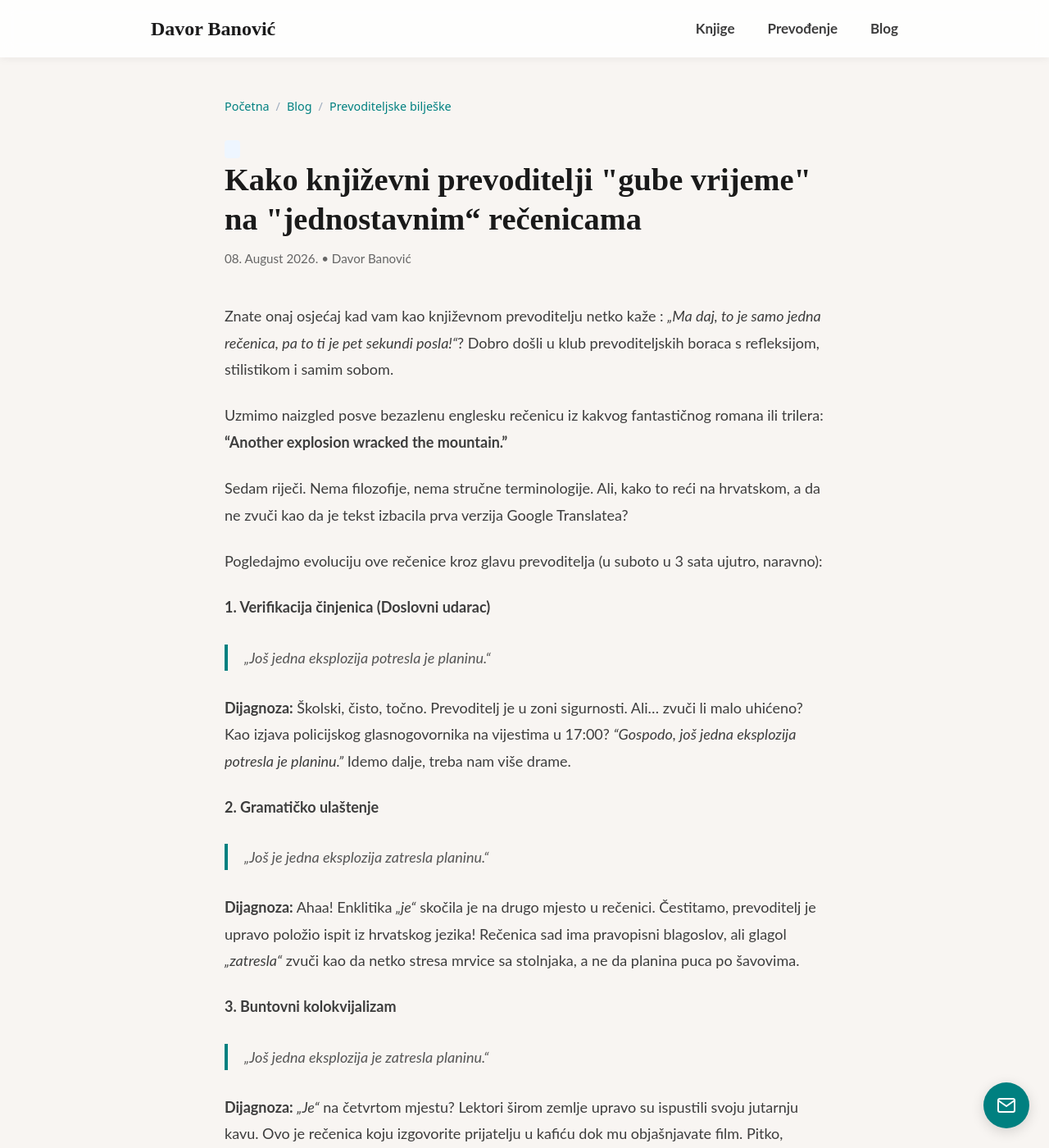
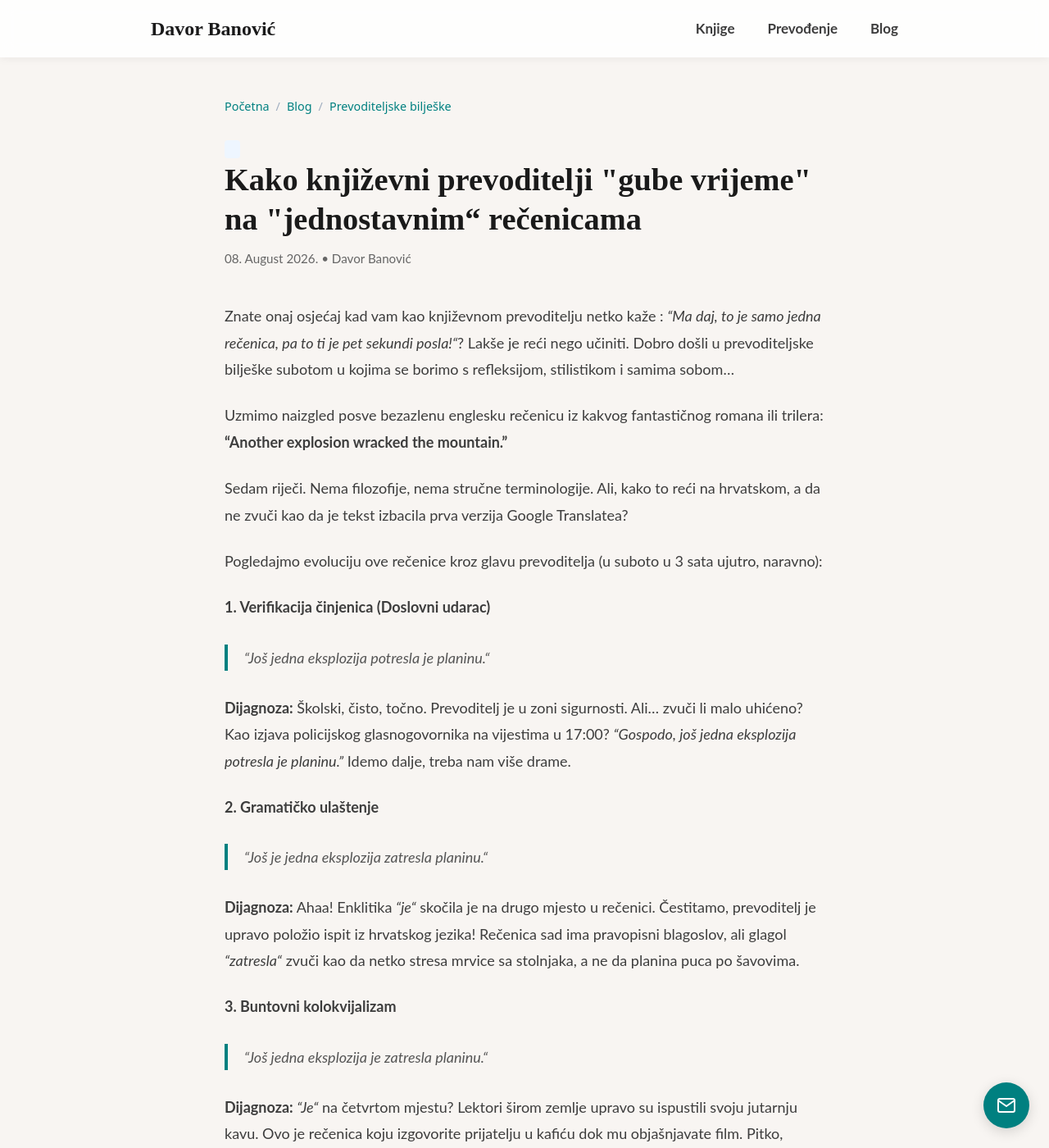
Before and after one commit to banovotz/banovotz.github.io, a Jekyll site: the page built from _posts/2026-08-08-kako-knjizevni-prevoditelji-gube-vrijeme-na-jednostavnim-recenicama.md, in a window 1280 px wide and 1400 px high. Shown: the whole window at 82% size. Built offline with Jekyll 4.4.1, drawn with Linux system fonts in a browser that asks for light colours; some of the changed text lies outside the part shown.

Commit message:
Blog post update

```diff
--- a/_posts/2026-08-08-kako-knjizevni-prevoditelji-gube-vrijeme-na-jednostavnim-recenicama.md
+++ b/_posts/2026-08-08-kako-knjizevni-prevoditelji-gube-vrijeme-na-jednostavnim-recenicama.md
@@ -8,7 +8,7 @@
 date: '2026-08-08 09:10:40'
 ---
 
-Znate onaj osjećaj kad vam kao književnom prevoditelju netko kaže : *„Ma daj, to je samo jedna rečenica, pa to ti je pet sekundi posla!“*? Dobro došli u klub prevoditeljskih boraca s refleksijom, stilistikom i samim sobom.
+Znate onaj osjećaj kad vam kao književnom prevoditelju netko kaže : *"Ma daj, to je samo jedna rečenica, pa to ti je pet sekundi posla!“*? Lakše je reći nego učiniti. Dobro došli u prevoditeljske bilješke subotom u kojima se borimo s refleksijom, stilistikom i samima sobom...
 
 Uzmimo naizgled posve bezazlenu englesku rečenicu iz kakvog fantastičnog romana ili trilera:
 **"Another explosion wracked the mountain."**
@@ -20,37 +20,37 @@
 
 **1. Verifikacija činjenica (Doslovni udarac)**
 
-> *„Još jedna eksplozija potresla je planinu.“*
+> *"Još jedna eksplozija potresla je planinu.“*
 
 **Dijagnoza:** Školski, čisto, točno. Prevoditelj je u zoni sigurnosti. Ali... zvuči li malo uhićeno? Kao izjava policijskog glasnogovornika na vijestima u 17:00? *"Gospodo, još jedna eksplozija potresla je planinu."* Idemo dalje, treba nam više drame.
 
 **2. Gramatičko ulaštenje**
 
-> *„Još je jedna eksplozija zatresla planinu.“*
+> *"Još je jedna eksplozija zatresla planinu.“*
 
-**Dijagnoza:** Ahaa! Enklitika *„je“* skočila je na drugo mjesto u rečenici. Čestitamo, prevoditelj je upravo položio ispit iz hrvatskog jezika! Rečenica sad ima pravopisni blagoslov, ali glagol *„zatresla“* zvuči kao da netko stresa mrvice sa stolnjaka, a ne da planina puca po šavovima.
+**Dijagnoza:** Ahaa! Enklitika *"je“* skočila je na drugo mjesto u rečenici. Čestitamo, prevoditelj je upravo položio ispit iz hrvatskog jezika! Rečenica sad ima pravopisni blagoslov, ali glagol *"zatresla“* zvuči kao da netko stresa mrvice sa stolnjaka, a ne da planina puca po šavovima.
 
 **3. Buntovni kolokvijalizam**
 
-> *„Još jedna eksplozija je zatresla planinu.“*
+> *"Još jedna eksplozija je zatresla planinu.“*
 
-**Dijagnoza:** *„Je“* na četvrtom mjestu? Lektori širom zemlje upravo su ispustili svoju jutarnju kavu. Ovo je rečenica koju izgovorite prijatelju u kafiću dok mu objašnjavate film. Pitko, prirodno na prvu, ali lektorski crveni markeri već opasno lebde u zraku.
+**Dijagnoza:** *"Je“* na četvrtom mjestu? Lektori širom zemlje upravo su ispustili svoju jutarnju kavu. Ovo je rečenica koju izgovorite prijatelju u kafiću dok mu objašnjavate film. Pitko, prirodno na prvu, ali lektorski crveni markeri već opasno lebde u zraku.
 
 **4. Dramatični inverzijski obrat**
 
-> *„Planinu je potresla još jedna eksplozija.“*
+> *"Planinu je potresla još jedna eksplozija.“*
 
 **Dijagnoza:** *Sad* pričamo! Stavljanjem *planine* na prvo mjesto, u fokus dajemo žrtvu ove katastrofe. Prevoditelj se osjeća kao književni vizionar. Čitatelj prvo vidi masivnu planinu, a tek onda čuje tras! Ritam štima, dinamika izvrstna.
 
 **5. Slobodni umjetnički zamah (Prevoditeljska licenca)**
 
-> *„Planina se ponovno zatresla od nove eksplozije.“*
+> *"Planina se ponovno zatresla od nove eksplozije.“*
 
 **Dijagnoza:** Prevoditelj je ušao u *flow*. Zaboravio je izvornik i počeo pisati svoj roman. Rečenica teče fantastično, slikovita je, ali... čekaj, gdje je nestao glagol *wracked*? Jesmo li upravo "previše adaptirali"?
 
 **6. Povratak korjenima uz malo stila**
 
-> *„Nova eksplozija ponovno je zatresla planinu.“*
+> *"Nova eksplozija ponovno je zatresla planinu.“*
 
 **Dijagnoza:** Elegantan kompromis. Zvuči moderno, dinamično i dobro drži ritam odlomka. Jedini je problem što će prevoditelj sada provesti sljedećih 45 minuta uspoređujući varijante 4 i 6, dok mu se kava hladi.
 
```
